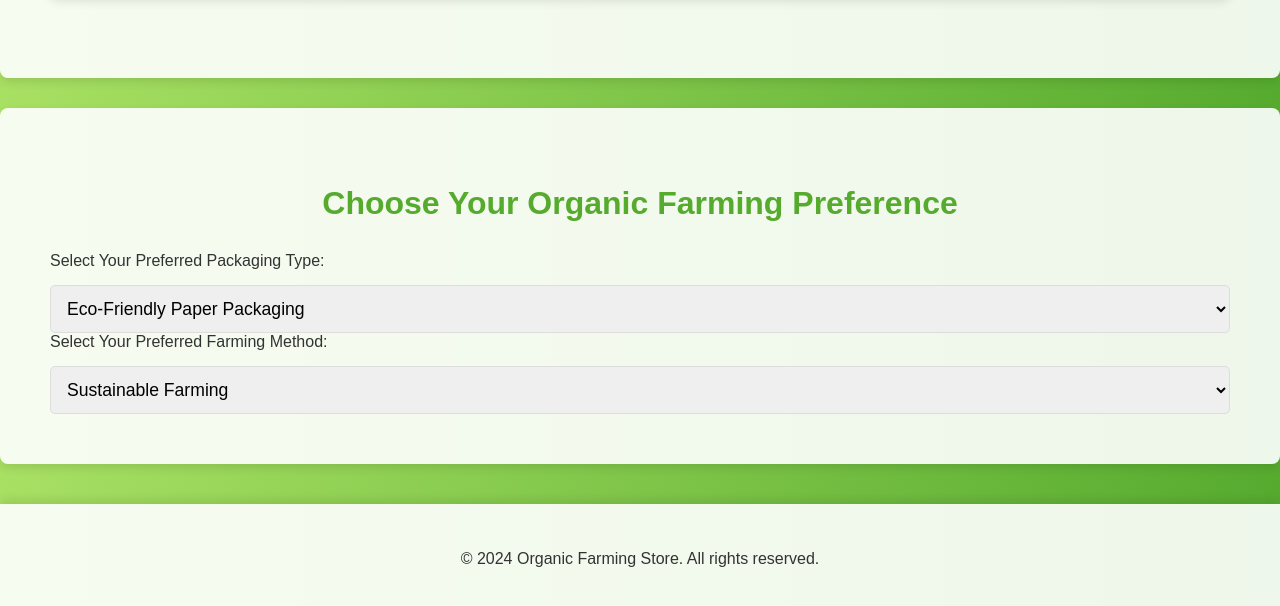
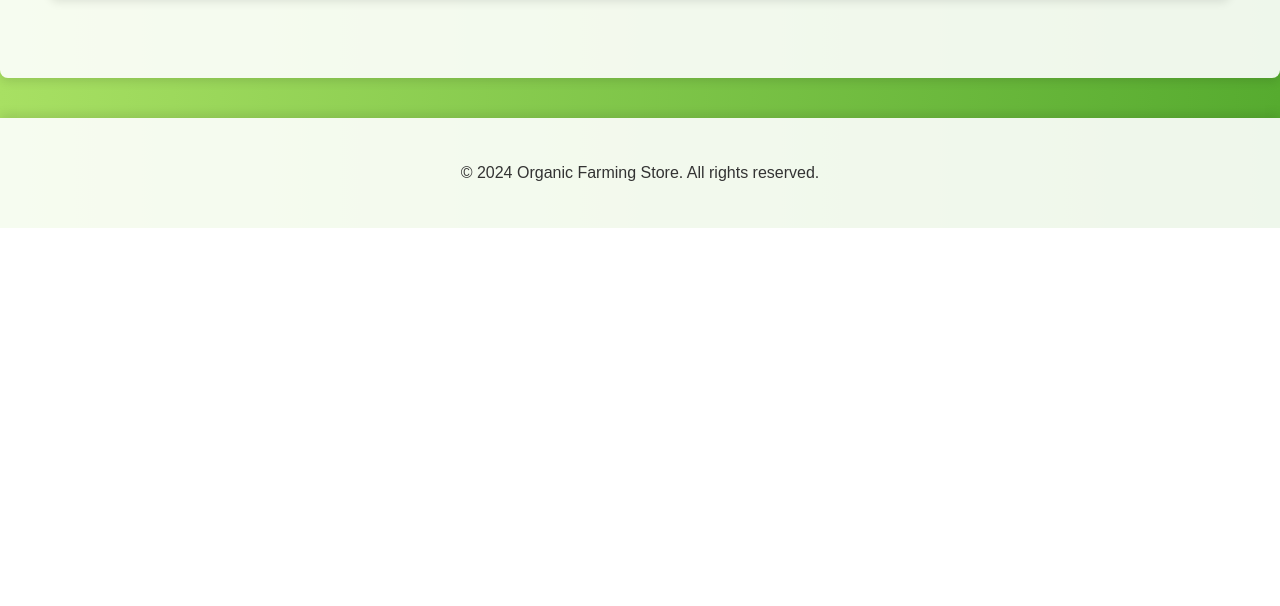
Before and after one commit to PUJADUTTA13/code-hunters, a plain HTML site: page fresher.html in a window 1280 px wide. Shown: the part 1060-1666 px from the top of the page. After the commit the page ends 1288 px from the top, so only its background shows below. Drawn offline with Linux system fonts and the light colour scheme.

Commit message:
Update fresher.html

```diff
--- a/fresher.html
+++ b/fresher.html
@@ -222,29 +222,7 @@
         </div>
     </section>
 
-    <!-- User Selection Section -->
-    <section class="selection-section">
-        <h2>Choose Your Organic Farming Preference</h2>
 
-        <!-- Packaging Selection -->
-        <label for="packaging-options">Select Your Preferred Packaging Type:</label>
-        <select id="packaging-options">
-            <option value="eco-friendly-paper">Eco-Friendly Paper Packaging</option>
-            <option value="biodegradable">Biodegradable Packaging</option>
-            <option value="glass-bottles">Recyclable Glass Bottles</option>
-            <option value="compostable">Compostable Packaging</option>
-        </select>
-
-        <!-- Farming Methods Selection -->
-        <label for="farming-methods">Select Your Preferred Farming Method:</label>
-        <select id="farming-methods">
-            <option value="sustainable">Sustainable Farming</option>
-            <option value="regenerative">Regenerative Farming</option>
-            <option value="permaculture">Permaculture</option>
-        </select>
-    </section>
-
-    <!-- Footer Section -->
     <footer>
         <p>&copy; 2024 Organic Farming Store. All rights reserved.</p>
     </footer>
```
